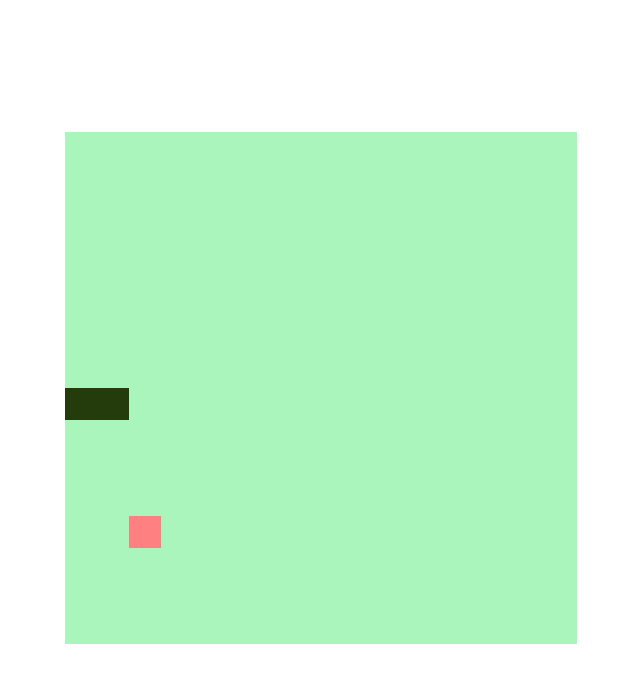
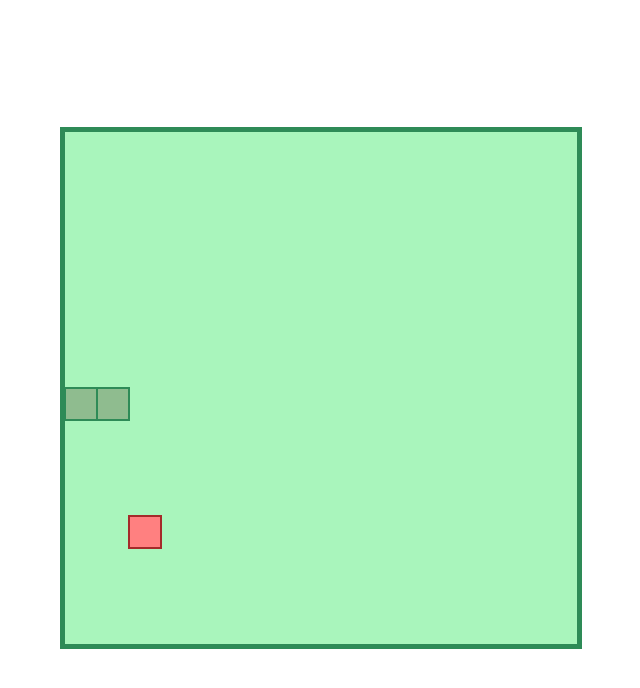
Before and after one commit to leoalcantara/snake-game-javascript, a plain HTML site: page index.html in a window 1280 px wide. Shown: the whole page, without its empty margins (319-959 px from the left). Drawn offline with Linux system fonts and the light colour scheme.

Commit message:
styling outlines

```diff
--- a/script.js
+++ b/script.js
@@ -22,14 +22,20 @@ function createBackground() {
 
 function createSnake() {
   for (i = 0; i < snake.length; i++) {
-    context.fillStyle = "#243B0B";
+    context.lineWidth = 2;
+    context.fillStyle = "#8FBC8F";
+    context.strokeStyle = "#2E8B57";
     context.fillRect(snake[i].x, snake[i].y, box, box);
+    context.strokeRect(snake[i].x, snake[i].y, box, box);
   }
 }
 
 function drawFood() {
+  context.lineWidth = 2;
   context.fillStyle = "#ff8080";
+  context.strokeStyle = "#A52A2A";
   context.fillRect(food.x, food.y, box, box);
+  context.strokeRect(food.x, food.y, box, box);
 }
 
 document.addEventListener("keydown", update);
--- a/style.css
+++ b/style.css
@@ -6,3 +6,8 @@ body {
   align-items: center;
   flex-direction: column;
 }
+ canvas {
+   border-style: solid;
+   border-width: 5px ;
+   border-color: #2E8B57;
+ }
```
